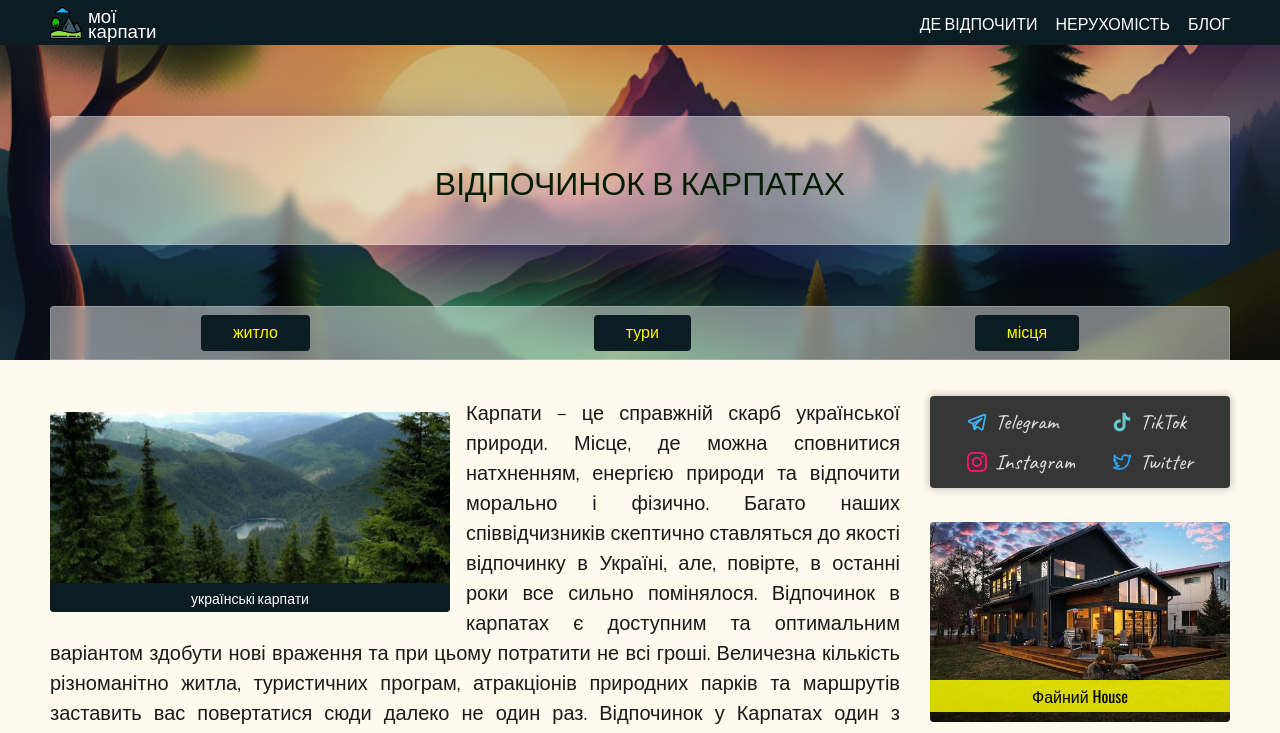
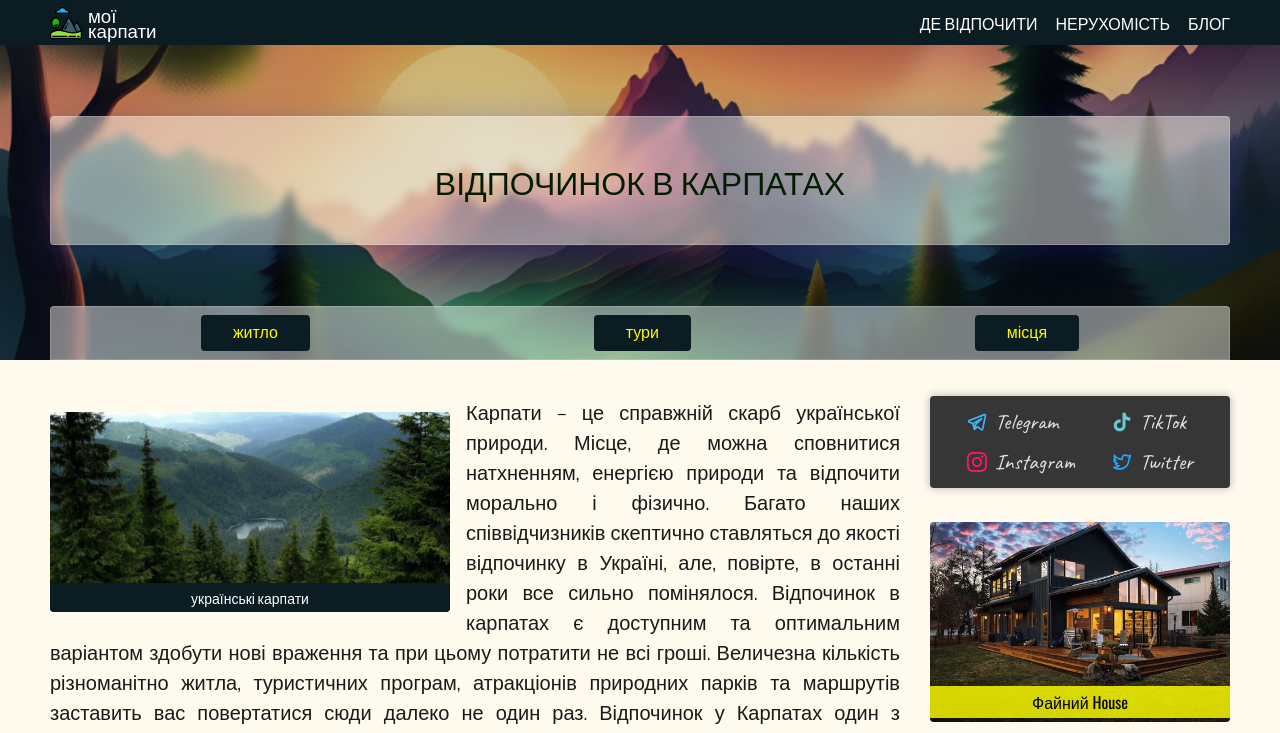
Before and after one commit to NazarHeletko/karpaty, a Next.js app: page / in a window 1280 px wide. Shown: the top 733 px of the page. Built offline with nearby package versions, Linux system fonts and the light colour scheme; grey boxes are pictures that could not be loaded.

Commit message:
fix sidebar ad css

```diff
--- a/src/components/Baners/SidebarAd/SidebarAd.module.css
+++ b/src/components/Baners/SidebarAd/SidebarAd.module.css
@@ -11,7 +11,7 @@
     position: absolute;
     z-index: 1;
     background-color: #ffff00d1;
-    bottom: 10px;
+    bottom: 4px;
     width: 100%;
     text-align: center;
     padding: 4px 0;
```
